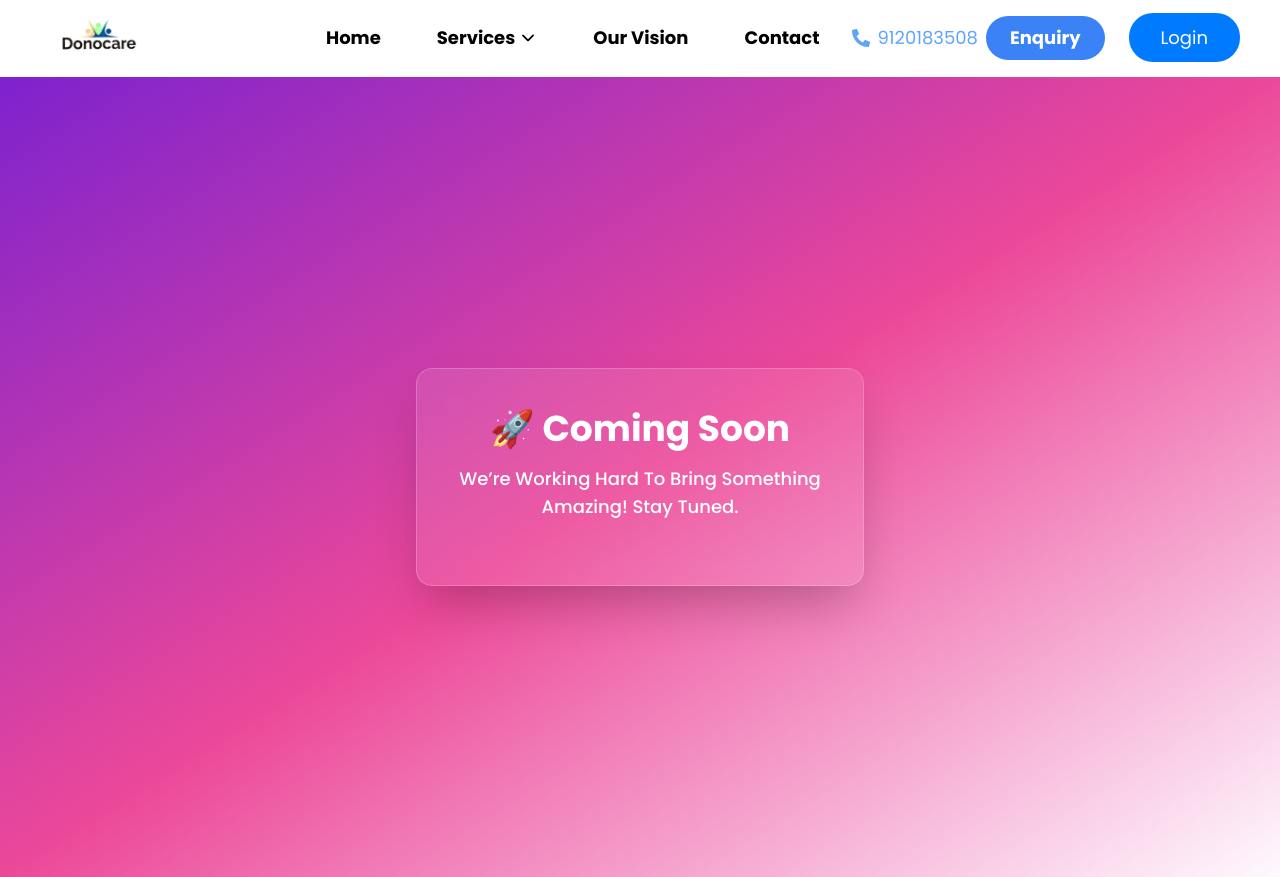
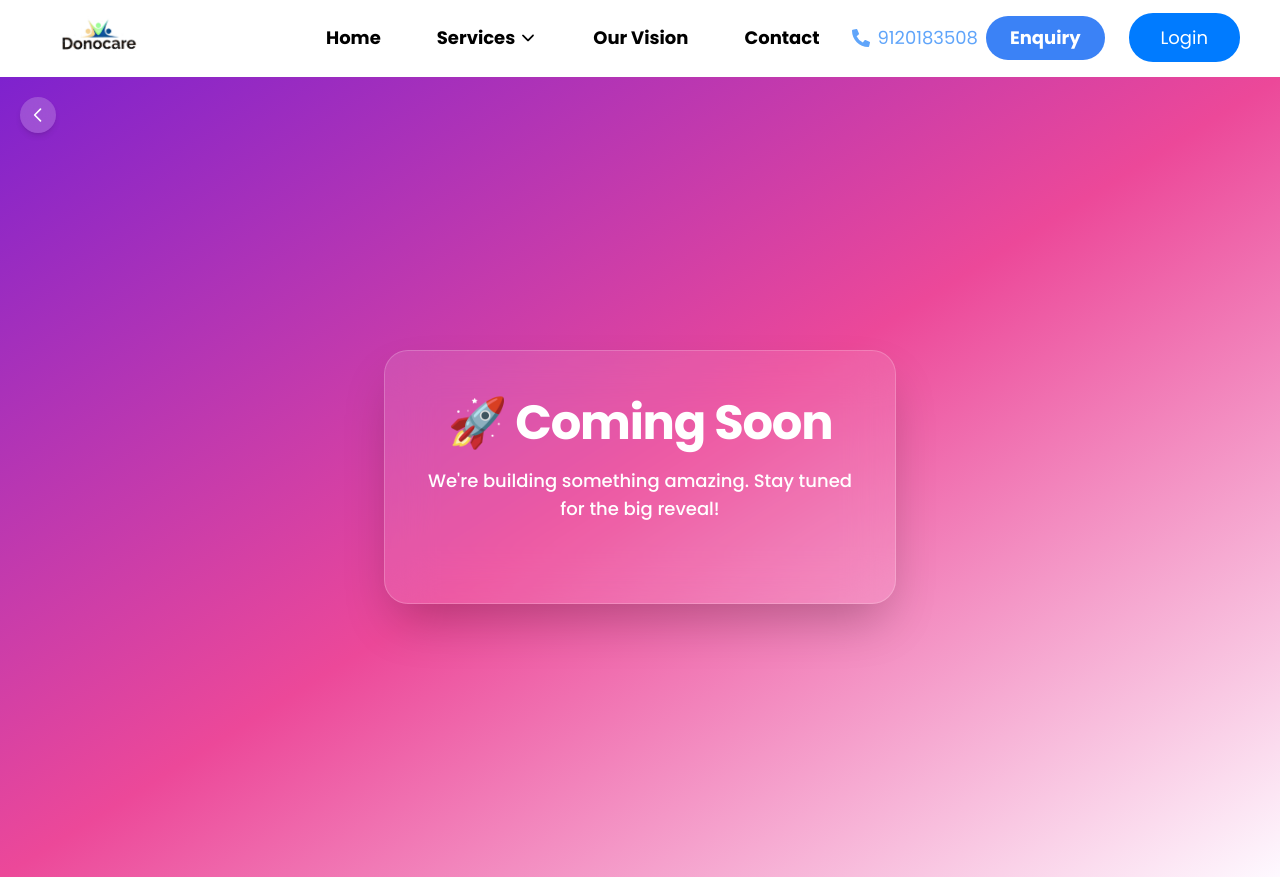
Before and after one commit to Donocare/DonocareNextJs, a Next.js app: page /financial-consulting/itr-return in a window 1280 px wide. Built offline with nearby package versions, Linux system fonts and the light colour scheme.

Commit message:
typo bug fixed

```diff
--- a/app/financial-consulting/page.jsx
+++ b/app/financial-consulting/page.jsx
@@ -36,11 +36,11 @@ const services = [
 export default function financialconsulting() {
   return (
     <div className="min-h-screen bg-gradient-to-tr from-indigo-200 via-pink-200 to-yellow-100 py-16 px-6">
-      <h1 className="text-5xl font-extrabold text-center text-purple-800 mb-14 drop-shadow-lg">
+      <h1 className="text-xl md:text-5xl font-extrabold text-center text-purple-800 mb-4 md:mb-14 drop-shadow-lg">
         💼 Financial Consulting Services
       </h1>
 
-      <div className="grid grid-cols-1 sm:grid-cols-2 lg:grid-cols-3 gap-10 max-w-7xl mx-auto">
+      <div className="grid grid-cols-1  lg:grid-cols-3 gap-10 max-w-7xl mx-auto">
         {services.map((service, index) => (
           <div
             key={index}
--- a/components/common/ComingSoon.tsx
+++ b/components/common/ComingSoon.tsx
@@ -1,8 +1,11 @@
 'use client';
-import React, { useEffect, useState } from "react";
+
+import React, { useEffect, useState } from 'react';
+import { useRouter } from 'next/navigation';
 
 const ComingSoon = () => {
   const [show, setShow] = useState(false);
+  const router = useRouter();
 
   useEffect(() => {
     const timeout = setTimeout(() => setShow(true), 100);
@@ -10,37 +13,43 @@ const ComingSoon = () => {
   }, []);
 
   return (
-    <div className="min-h-screen   bg-gradient-to-br from-purple-700 via-pink-500 to-red-400 flex items-center justify-center px-4" style={{scrollbarWidth:"none"}}>
+    <div className="relative min-h-screen bg-gradient-to-br from-purple-700 via-pink-500 to-red-400 flex items-center justify-center px-4 overflow-hidden">
+      <button
+        onClick={() => router.back()}
+        className="absolute top-5 left-5 bg-white/20 hover:bg-white/30 backdrop-blur-lg text-white rounded-full p-2 transition-colors duration-300 shadow-md"
+        aria-label="Go back"
+      >
+        <svg
+          xmlns="http://www.w3.org/2000/svg"
+          className="h-5 w-5"
+          fill="none"
+          viewBox="0 0 24 24"
+          stroke="currentColor"
+        >
+          <path strokeLinecap="round" strokeLinejoin="round" strokeWidth={2} d="M15 19l-7-7 7-7" />
+        </svg>
+      </button>
+
       <div
-        className={`bg-white/10 backdrop-blur-md rounded-2xl shadow-2xl p-10 max-w-md text-center border border-white/20 transform transition-all duration-700 ease-out ${
-          show ? "opacity-100 scale-100" : "opacity-0 scale-90"
+        className={`bg-white/10 backdrop-blur-xl border border-white/20 rounded-3xl shadow-2xl px-8 py-12 max-w-lg w-full text-center transform transition-all duration-700 ease-out ${
+          show ? 'opacity-100 scale-100' : 'opacity-0 scale-90'
         }`}
       >
         <h1
-          className={`text-4xl font-bold text-white mb-4 transition-all  duration-700 ease-out ${
-            show ? "opacity-100 translate-y-0" : "opacity-0 -translate-y-4"
+          className={`text-3xl md:text-5xl font-extrabold text-white mb-5 tracking-tight transition-all duration-700 ease-out ${
+            show ? 'opacity-100 translate-y-0' : 'opacity-0 -translate-y-4'
           }`}
         >
           🚀 Coming Soon
         </h1>
-
         <p
-          className={`text-white text-lg mb-6 transition-all duration-700 capitalize font-medium ease-out delay-200 ${
-            show ? "opacity-100 translate-y-0" : "opacity-0 translate-y-4"
+          className={`text-white text-lg font-medium mb-8 transition-all duration-700 ease-out delay-150 ${
+            show ? 'opacity-100 translate-y-0' : 'opacity-0 translate-y-3'
           }`}
         >
-          We’re working hard to bring something amazing! Stay tuned.
+          We're building something amazing. Stay tuned for the big reveal!
         </p>
 
-        {/* <div
-          className={`transition-opacity duration-700 ease-out delay-500 ${
-            show ? "opacity-100" : "opacity-0"
-          }`}
-        >
-          <button className="bg-white text-purple-700 font-semibold hover:bg-gray-100 rounded-xl px-6 py-2">
-            Notify Me
-          </button>
-        </div> */}
       </div>
     </div>
   );
--- a/components/footer/Footer.jsx
+++ b/components/footer/Footer.jsx
@@ -91,7 +91,7 @@ const Footer = () => {
               <FaPhoneAlt className="mr-2" /> 9120183508
             </p>
             <p className="flex items-center">
-              <FaEnvelope className="mr-2" /> conatct@Donocare.com
+              <FaEnvelope className="mr-2" /> contact@donocare.com
             </p>
           </div>
           {/* Description Section */}
--- a/components/home/bridgingTech.tsx
+++ b/components/home/bridgingTech.tsx
@@ -50,7 +50,7 @@ const Tech1 = ()=>{
                     we can help you get of the ground by providing the necessary
                     support and resources to help you grow and succees . Our
                     team of experts can assist you with everything from product
-                    drvelopment to marketing and sales.
+                    development to marketing and sales.
                   </p>
                 </div>
               </div>
```
